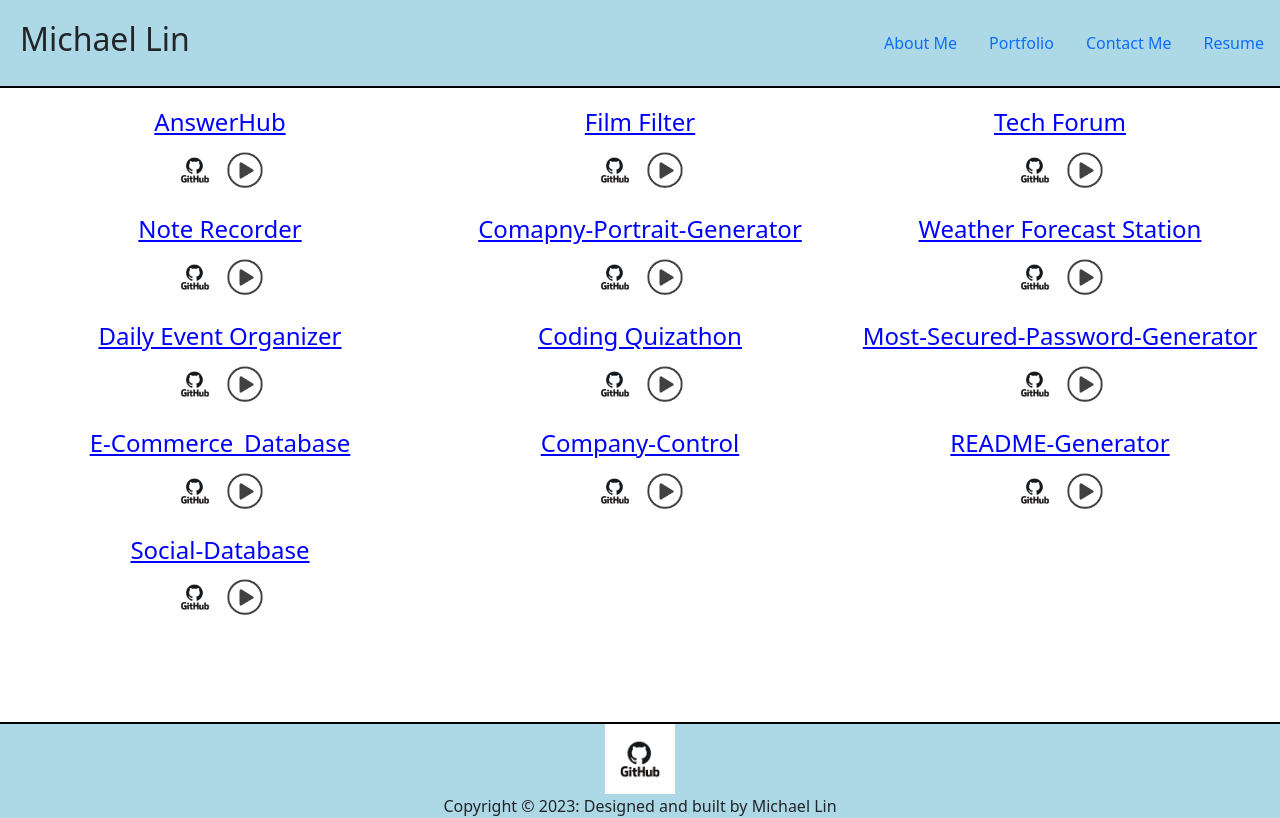
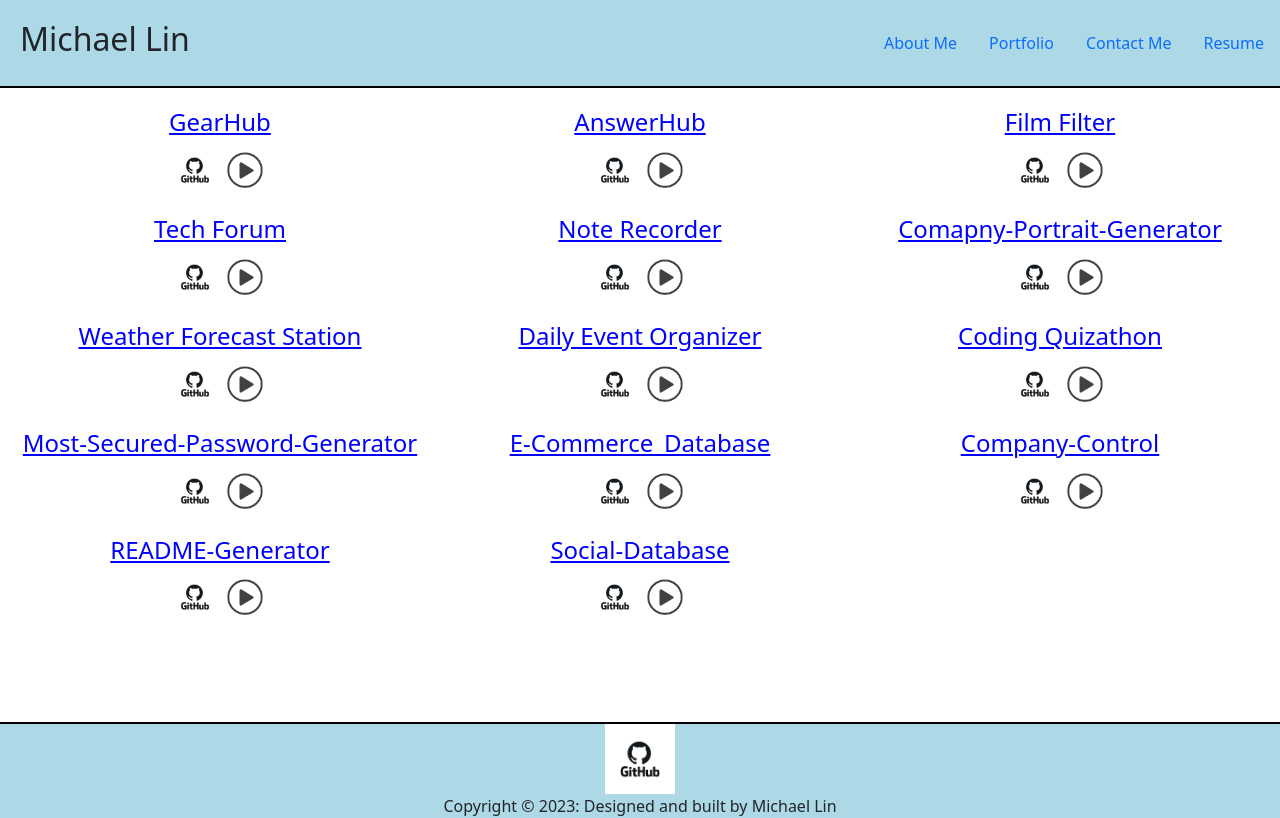
Before and after one commit to Michaelx626/MyReact-Source, a React (Create React App) app: page /portfolio in a window 1280 px wide. Built offline with nearby package versions, Linux system fonts and the light colour scheme.

Commit message:
updated; added new project

```diff
--- a/src/components/Portfolio.js
+++ b/src/components/Portfolio.js
@@ -25,6 +25,11 @@ const ImageResizing = styled.img`
 `;
 
 const Projects = [
+  {
+    title: "GearHub",
+    github: "https://github.com/Michaelx626/GearHub",
+    live: "https://serene-ridge-35528.herokuapp.com/",
+  },
   {
     title: "AnswerHub",
     github: "https://github.com/Michaelx626/AnswerHub",
```
